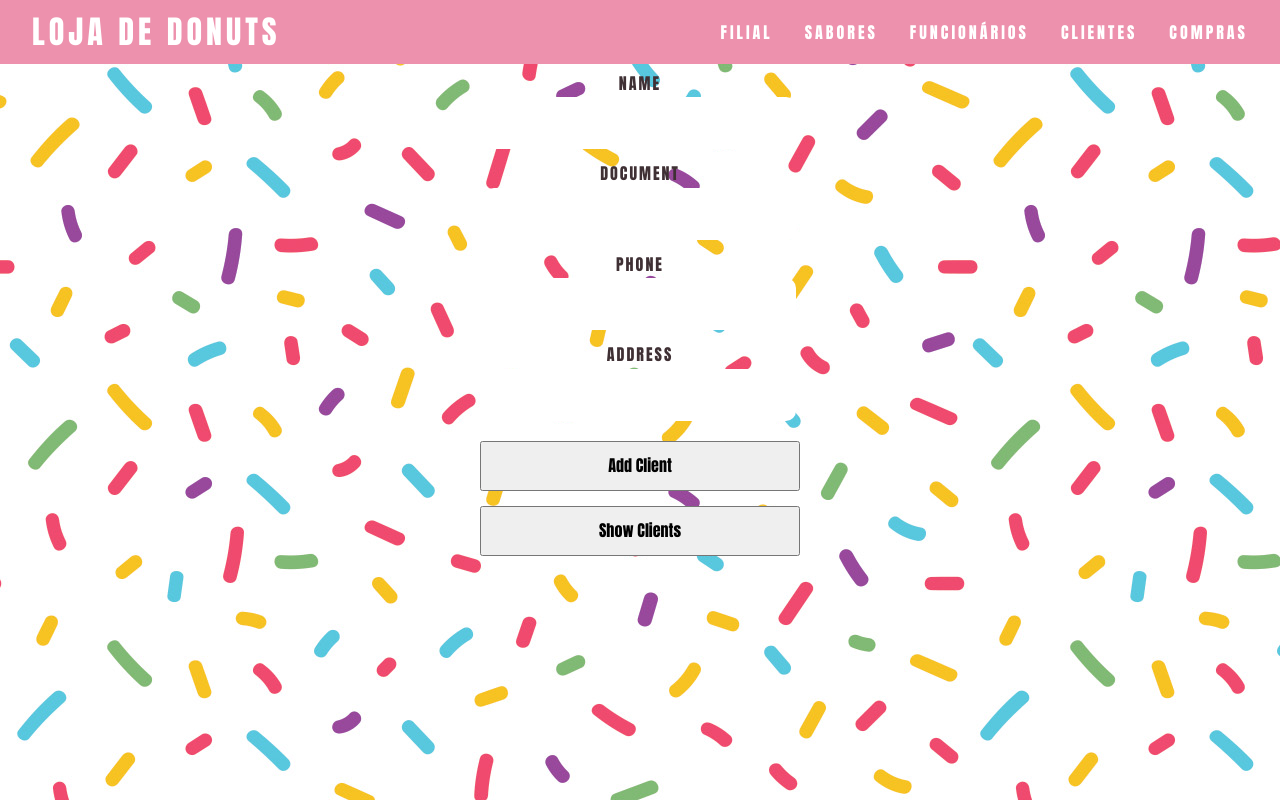
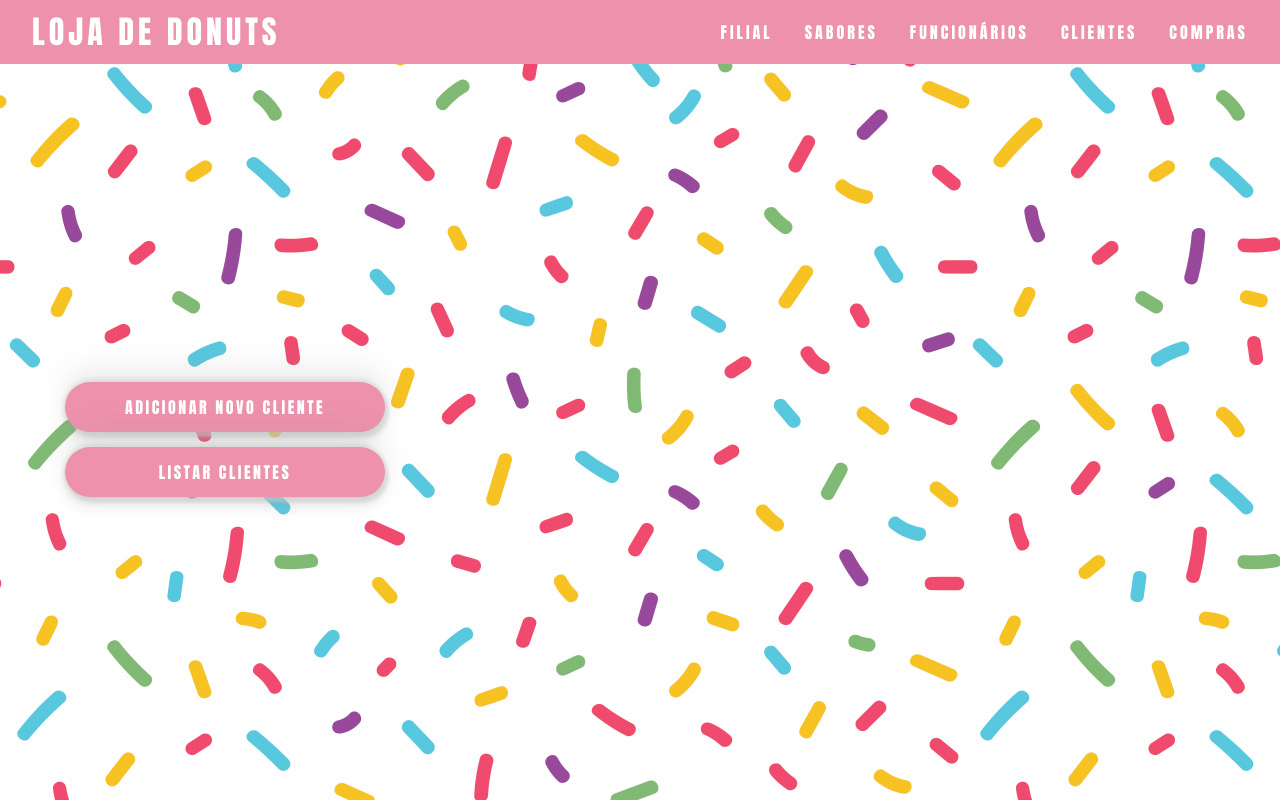
Before and after one commit to gsutavo-f/donut-factory, a React (Vite) app in the folder client/: page /cliente in a window 1280 px wide. Built offline with nearby package versions, Linux system fonts and the light colour scheme.

Commit message:
pasta styles criada e page de clientes atualizada

```diff
--- a/client/src/components/Donut/index.tsx
+++ b/client/src/components/Donut/index.tsx
@@ -2,12 +2,16 @@ import React from 'react';
 import './Donut.css';
 import donutImage from './donut.png';
 
-function Donut() {
-    return (
-        <div className="donut" onDragStart={(e) => e.preventDefault()}>
-            <img src={donutImage} onDragStart={(e) => e.preventDefault()}/>
-        </div>
-    )
+export default function Donut() {
+  return (
+    <div
+      className="donut"
+      onDragStart={(e) => e.preventDefault()}
+    >
+      <img
+        src={donutImage}
+        onDragStart={(e) => e.preventDefault()}
+      />
+    </div>
+  )
 }
-
-export default Donut;
--- a/client/src/pages/Clientes/Clientes.module.scss
+++ /dev/null
@@ -1,51 +0,0 @@
-.App {
-  display: flex;
-  flex-direction: column;
-  justify-content: center;
-}
-
-.information {
-  display: flex;
-  flex-direction: column;
-  width: 100%;
-  align-items: center;
-}
-
-.information input {
-  width: 300px;
-  height: 50px;
-  font-size: 20px;
-  padding-left: 10px;
-  margin: 5px;
-}
-
-button {
-  width: 320px;
-  height: 50px;
-  margin-top: 15px;
-}
-
-button:hover {
-  cursor: pointer;
-}
-
-.clients {
-  display: flex;
-  flex-direction: column;
-  align-items: center;
-  width: 100%;
-}
-
-.client {
-  width: 700px;
-  height: auto;
-  border: 1px solid black;
-  font-family: 'Courier New', Courier, monospace;
-  margin: 10px;
-  display: flex;
-  padding: 10px;
-}
-
-.client h3 {
-  margin: 20px;
-}
--- /dev/null
+++ b/client/src/pages/Clientes/ClientesForm/index.tsx
@@ -0,0 +1,79 @@
+import Axios from 'axios';
+import styles from '../../../styles/Formulario.module.scss';
+
+interface IClientesForm {
+  name: string;
+  setName: React.Dispatch<React.SetStateAction<string>>;
+  cpf: string;
+  setCpf: React.Dispatch<React.SetStateAction<string>>;
+  phone: string;
+  setPhone: React.Dispatch<React.SetStateAction<string>>;
+  address: string;
+  setAddress: React.Dispatch<React.SetStateAction<string>>
+}
+
+export default function ClientesForm(
+  { name, setName,
+    cpf, setCpf,
+    phone, setPhone,
+    address, setAddress }: IClientesForm) {
+
+  function adicionarCliente() {
+    Axios.post('http://localhost:3001/cliente/create', {
+      name: name,
+      cpf: cpf,
+      phone: phone,
+      address: address
+    }).then(() => {
+      console.log('sucess');
+    });
+  }
+
+  return (
+    <form onSubmit={adicionarCliente}>
+      <label htmlFor="nome">
+        Nome
+      </label>
+      <input
+        type="text"
+        name="nome"
+        value={name}
+        onChange={(event) => setName(event.target.value)}
+        required
+      />
+      <label htmlFor="cpf">
+        Cpf
+      </label>
+      <input
+        type="text"
+        name="cpf"
+        value={cpf}
+        onChange={(event) => setCpf(event.target.value)}
+        required
+      />
+      <label htmlFor="celular">
+        Celular
+      </label>
+      <input
+        type="text"
+        name="celular"
+        value={phone}
+        onChange={(event) => setPhone(event.target.value)}
+        required
+      />
+      <label htmlFor="endereco">
+        Endereço
+      </label>
+      <input
+        type="text"
+        name="endereco"
+        value={address}
+        onChange={(event) => setAddress(event.target.value)}
+        required
+      />
+      <button className={styles.botao} type="submit">
+        Adicionar sabor
+      </button>
+    </form>
+  );
+}
--- a/client/src/pages/Clientes/index.tsx
+++ b/client/src/pages/Clientes/index.tsx
@@ -1,6 +1,8 @@
+import Axios from 'axios';
+import ClientesForm from './ClientesForm';
+import Modal from '../../components/Modal';
+import stylesTema from '../../components/PaginaPadrao/PaginaPadrao.module.scss';
 import { useState } from 'react';
-import styles from './Clientes.module.scss';
-import Axios from 'axios';
 
 interface Cliente {
   codigo: number,
@@ -18,18 +20,9 @@ export default function Clientes() {
   const [address, setAddress] = useState('');
   const [newPhone, setNewPhone] = useState('');
 
+  const [openModal, setOpenModal] = useState(false);
+
   const [clientList, setClientList] = useState<Cliente[]>([]);
-
-  const addClient = () => {
-    Axios.post('http://localhost:3001/cliente/create', {
-      name: name,
-      cpf: cpf,
-      phone: phone,
-      address: address
-    }).then(() => {
-      console.log('sucess');
-    });
-  }
 
   const getClients = () => {
     Axios.get('http://localhost:3001/cliente/list').then((response) => {
@@ -65,40 +58,26 @@ export default function Clientes() {
   }
 
   return (
-    <div className={styles.App}>
-      <div className={styles.information}>
-        <label>Name</label>
-        <input
-          type="text"
-          onChange={(event) => {
-            setName(event.target.value);
-          }} />
-        <label>Document</label>
-        <input
-          type="text"
-          onChange={(event) => {
-            setCpf(event.target.value);
-          }} />
-        <label>Phone</label>
-        <input
-          type="text"
-          onChange={(event) => {
-            setPhone(event.target.value);
-          }} />
-        <label>Address</label>
-        <input
-          type="text"
-          onChange={(event) => {
-            setAddress(event.target.value);
-          }} />
-        <button onClick={addClient}>Add Client</button>
+    <>
+      <div className={stylesTema.paginas}>
+        <div className={stylesTema.paginas__botoes}>
+          <button
+            onClick={() => setOpenModal(true)}
+            className={stylesTema.paginas__botoes__botao}
+          >
+            Adicionar novo cliente
+          </button>
+          <button
+            onClick={getClients}
+            className={stylesTema.paginas__botoes__botao}
+          >
+            Listar clientes
+          </button>
         </div>
-      <div className={styles.clients}>
-        <button onClick={getClients}>Show Clients</button>
-
+        <div className={stylesTema.paginas__lista}>
           {clientList.map((val, key) => {
             return (
-            <div className={styles.client} key={key}>
+              <div className={stylesTema.paginas__lista__pagina} key={key}>
                 <div>
                   <h3>Name: {val.nome}</h3>
                   <h3>Document: {val.cpf}</h3>
@@ -121,5 +100,24 @@ export default function Clientes() {
           })}
         </div>
       </div>
+
+      {openModal
+        && <Modal
+          titulo='Adicione um cliente'
+          openModal={openModal}
+          setOpenModal={setOpenModal}
+        >
+          <ClientesForm
+            name={name}
+            setName={setName}
+            cpf={cpf}
+            setCpf={setCpf}
+            phone={phone}
+            setPhone={setPhone}
+            address={address}
+            setAddress={setAddress}
+          />
+        </Modal>}
+    </>
   )
 }
--- a/client/src/pages/Filiais/Filiais.module.scss
+++ /dev/null
@@ -1,51 +0,0 @@
-.App {
-  display: flex;
-  flex-direction: column;
-  justify-content: center;
-}
-
-.information {
-  display: flex;
-  flex-direction: column;
-  width: 100%;
-  align-items: center;
-}
-
-.information input {
-  width: 300px;
-  height: 50px;
-  font-size: 20px;
-  padding-left: 10px;
-  margin: 5px;
-}
-
-button {
-  width: 320px;
-  height: 50px;
-  margin-top: 15px;
-}
-
-button:hover {
-  cursor: pointer;
-}
-
-.filiais {
-  display: flex;
-  flex-direction: column;
-  align-items: center;
-  width: 100%;
-}
-
-.filial {
-  width: 700px;
-  height: auto;
-  border: 1px solid black;
-  font-family: 'Courier New', Courier, monospace;
-  margin: 10px;
-  display: flex;
-  padding: 10px;
-}
-
-.filial h3 {
-  margin: 20px;
-}
--- a/client/src/pages/Filiais/FiliaisForm/FiliaisForm.module.scss
+++ /dev/null
@@ -1,26 +0,0 @@
-.botao {
-  background-color: #ED91AD;
-  border: none;
-  border-radius: 10px;
-  letter-spacing: 2.5px;
-  color: white;
-  text-transform: uppercase;
-  user-select: none;
-}
-
-label {
-  padding-top: 10px;
-  color: #3f3034;
-  text-transform: uppercase;
-}
-
-input {
-  border: none;
-  border-radius: 10px;
-}
-
-input::-webkit-outer-spin-button,
-input::-webkit-inner-spin-button {
-  -webkit-appearance: none;
-  margin: 0;
-}
--- a/client/src/pages/Filiais/FiliaisForm/index.tsx
+++ b/client/src/pages/Filiais/FiliaisForm/index.tsx
@@ -1,5 +1,5 @@
 import Axios from 'axios';
-import styles from './FiliaisForm.module.scss';
+import styles from '../../../styles/Formulario.module.scss';
 
 interface IFiliaisForm {
   name: string;
--- a/client/src/pages/Funcionarios/FuncionariosForm/FuncionariosForm.module.scss
+++ /dev/null
@@ -1,25 +0,0 @@
-.botao {
-  background-color: #ED91AD;
-  border: none;
-  border-radius: 10px;
-  letter-spacing: 2.5px;
-  color: white;
-  text-transform: uppercase;
-}
-
-label {
-  padding-top: 10px;
-  color: #3f3034;
-  text-transform: uppercase;
-}
-
-input {
-  border: none;
-  border-radius: 10px;
-}
-
-input::-webkit-outer-spin-button,
-input::-webkit-inner-spin-button {
-  -webkit-appearance: none;
-  margin: 0;
-}
--- a/client/src/pages/Funcionarios/FuncionariosForm/index.tsx
+++ b/client/src/pages/Funcionarios/FuncionariosForm/index.tsx
@@ -1,5 +1,5 @@
 import Axios from 'axios';
-import styles from './FuncionariosForm.module.scss';
+import styles from '../../../styles/Formulario.module.scss';
 
 interface IFuncionariosForm {
   name: string;
--- a/client/src/pages/Sabores/SaboresForm/index.tsx
+++ b/client/src/pages/Sabores/SaboresForm/index.tsx
@@ -1,6 +1,6 @@
-import Axios from "axios";
+import Axios from 'axios';
 import Select from 'react-select';
-import styles from './SaboresForm.module.scss';
+import styles from '../../../styles/Formulario.module.scss';
 
 interface ISaboresForm {
   name: string;
--- a/client/src/pages/Sabores/index.tsx
+++ b/client/src/pages/Sabores/index.tsx
@@ -102,7 +102,7 @@ export default function Sabores() {
 
       {openModal
         && <Modal
-          titulo='Adicione um funcionário'
+          titulo='Adicione um sabor'
           openModal={openModal}
           setOpenModal={setOpenModal}
         >
```
Also changed, not shown: client/src/styles/Formulario.module.scss (renamed from client/src/pages/Sabores/SaboresForm/SaboresForm.module.scss). Lines whose indentation alone changed are shown as unchanged.
